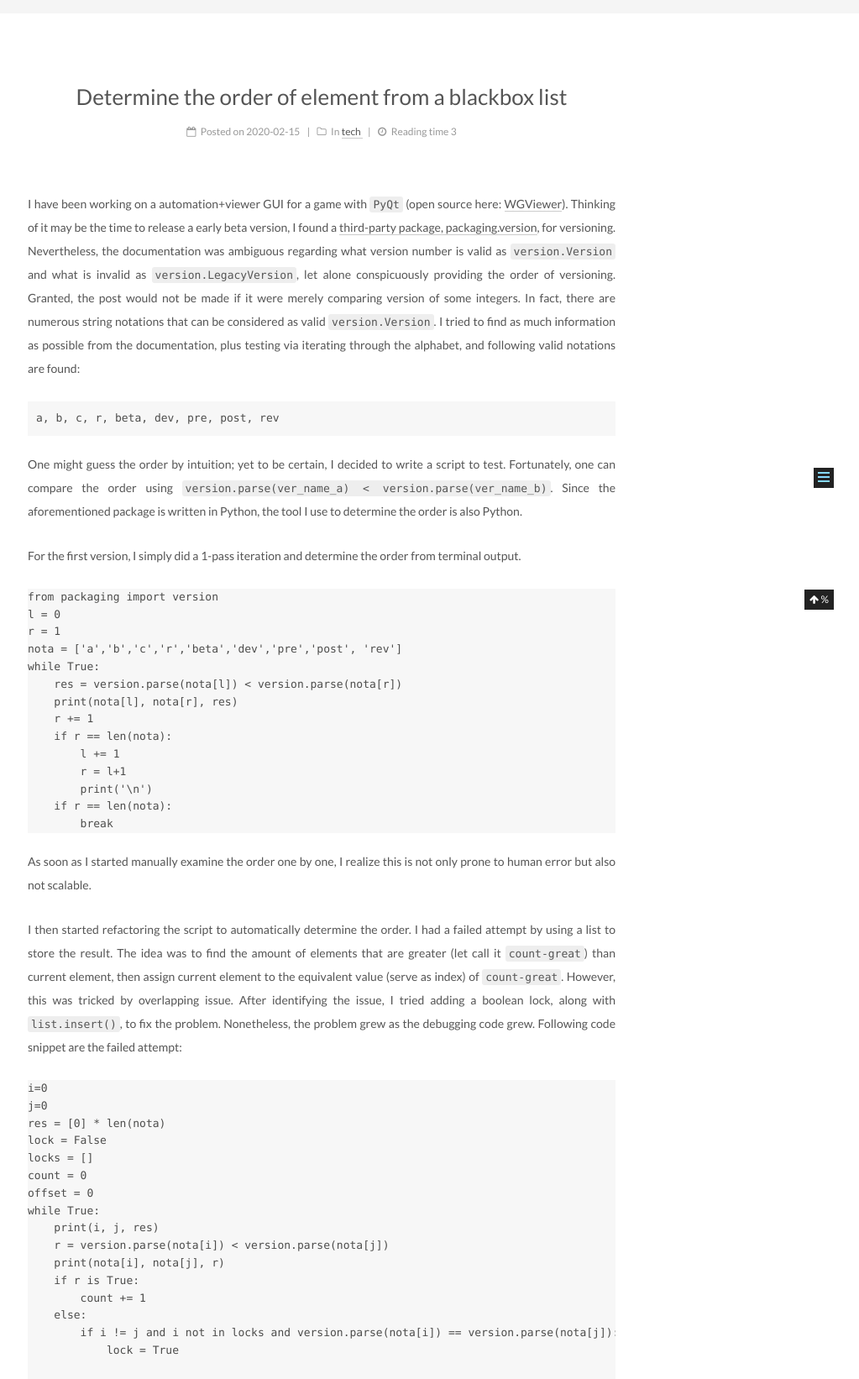
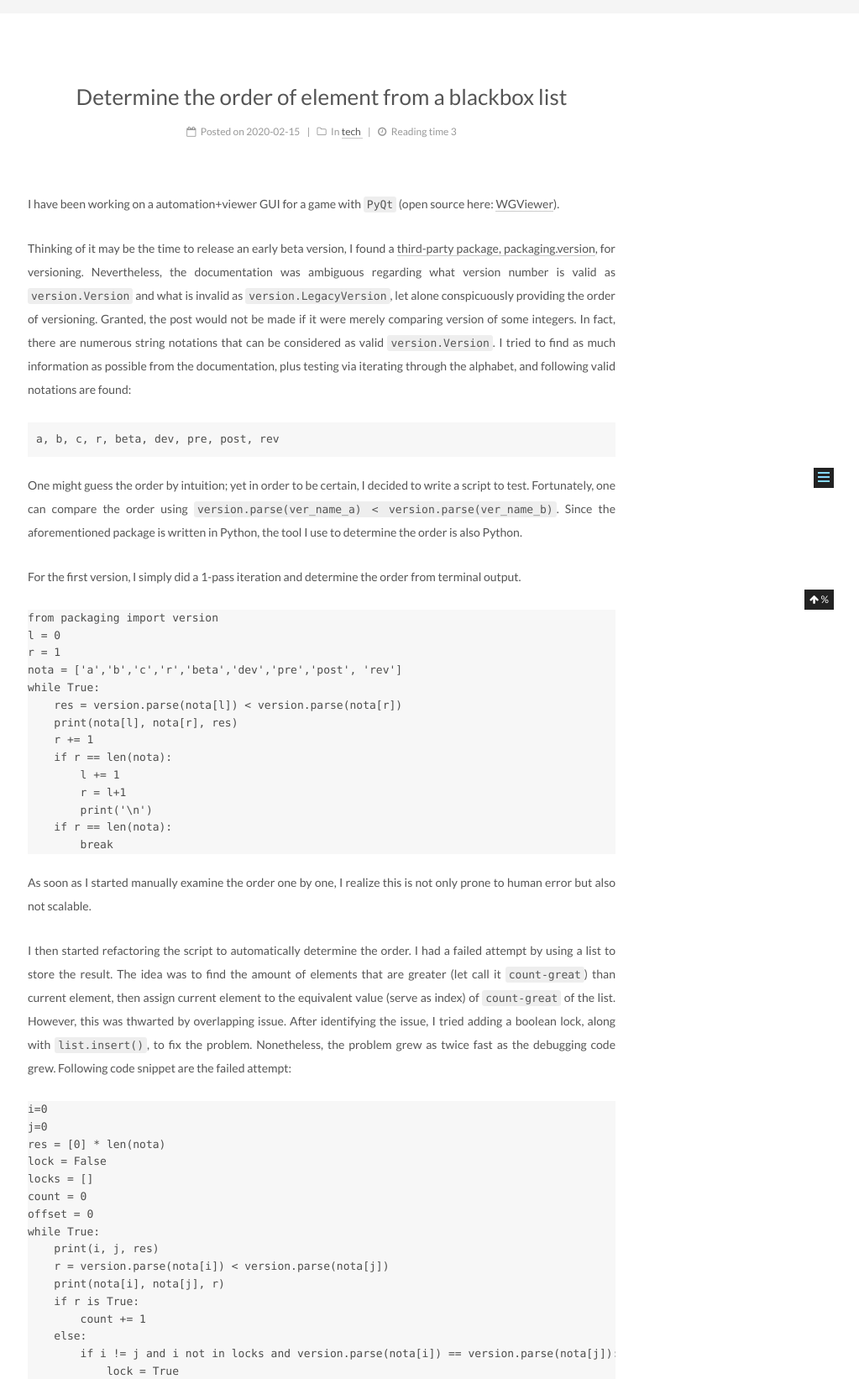
Before and after one commit to pwyq/blog, a Jekyll site: the page built from _posts/2020-12-02-Determine-Order-Of-Element-From-A-Blackbox.md, in a window 1280 px wide, cut to the strip 274-1916 px from the top of the page. Shown: the whole strip at 84% size, without its empty margins (257-1280 px from the left). Built offline with Jekyll 4.4.1, drawn with Linux system fonts in a browser that asks for light colours.

Commit message:
Update 2020-12-02-Determine-Order-Of-Element-From-A-Blackbox.md

````diff
--- a/_posts/2020-12-02-Determine-Order-Of-Element-From-A-Blackbox.md
+++ b/_posts/2020-12-02-Determine-Order-Of-Element-From-A-Blackbox.md
@@ -10,7 +10,8 @@ tags:
 ---
 
 I have been working on a automation+viewer GUI for a game with `PyQt` (open source here: [WGViewer](https://github.com/WarshipGirls/WGViewer)).
-Thinking of it may be the time to release a early beta version, I found a [third-party package, packaging.version](https://packaging.pypa.io/en/latest/version.html), for versioning.
+
+Thinking of it may be the time to release an early beta version, I found a [third-party package, packaging.version](https://packaging.pypa.io/en/latest/version.html), for versioning.
 Nevertheless, the documentation was ambiguous regarding what version number is valid as `version.Version` and what is invalid as `version.LegacyVersion`,
 let alone conspicuously providing the order of versioning.
 Granted, the post would not be made if it were merely comparing version of some integers.
@@ -21,7 +22,7 @@ I tried to find as much information as possible from the documentation, plus tes
 a, b, c, r, beta, dev, pre, post, rev
 ```
 
-One might guess the order by intuition; yet to be certain, I decided to write a script to test.
+One might guess the order by intuition; yet in order to be certain, I decided to write a script to test.
 Fortunately, one can compare the order using `version.parse(ver_name_a) < version.parse(ver_name_b)`.
 Since the aforementioned package is written in Python, the tool I use to determine the order is also Python.
 
@@ -50,10 +51,10 @@ I realize this is not only prone to human error but also not scalable.
 I then started refactoring the script to automatically determine the order.
 I had a failed attempt by using a list to store the result.
 The idea was to find the amount of elements that are greater (let call it `count-great`) than current element,
-then assign current element to the equivalent value (serve as index) of `count-great`.
-However, this was tricked by overlapping issue.
+then assign current element to the equivalent value (serve as index) of `count-great` of the list.
+However, this was thwarted by overlapping issue.
 After identifying the issue, I tried adding a boolean lock, along with `list.insert()`, to fix the problem.
-Nonetheless, the problem grew as the debugging code grew. Following code snippet are the failed attempt:
+Nonetheless, the problem grew as twice fast as the debugging code grew. Following code snippet are the failed attempt:
 
 ```Python
 i=0
````
